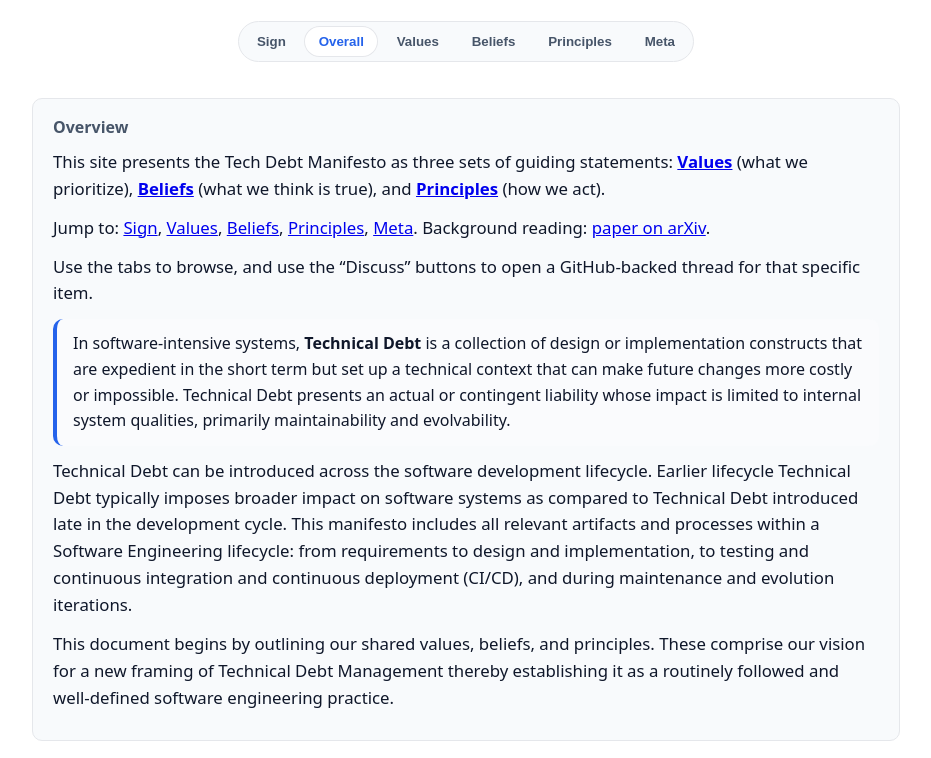
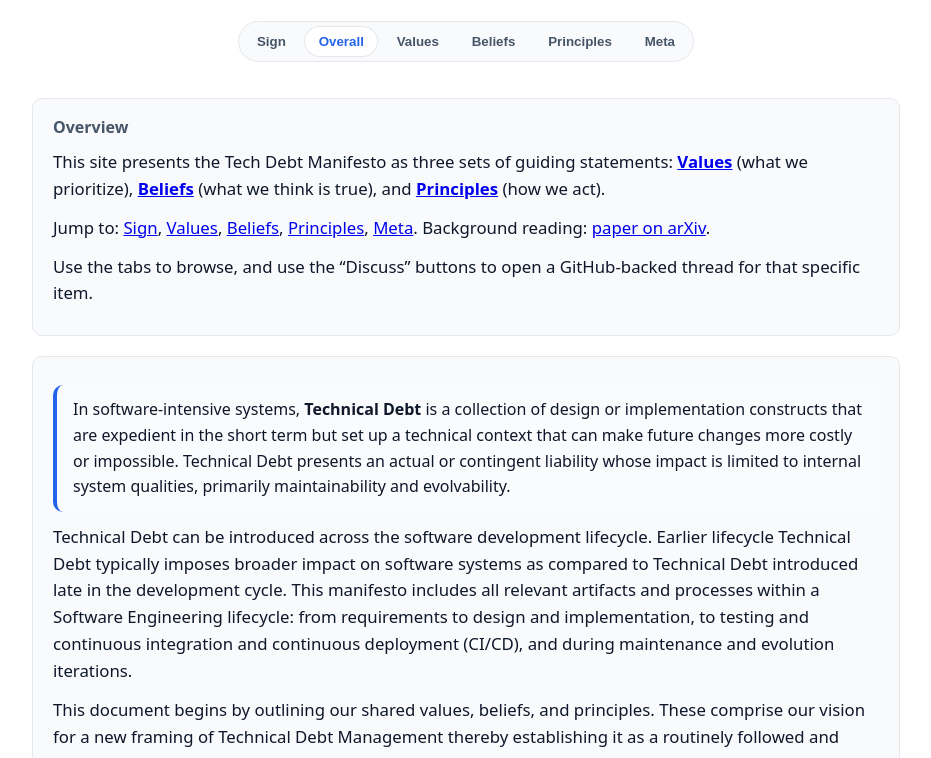
Before and after one commit to TechDebtManifesto/techdebtmanifesto.github.io, a website: page index.html in a window 1280 px wide. Shown: the part 157-915 px from the top of the page, without its empty margins (174-1105 px from the left). Drawn offline with Linux system fonts and the light colour scheme.

Commit message:
add a section for context

```diff
--- a/index.html
+++ b/index.html
@@ -71,6 +71,9 @@
   <p>
     Use the tabs to browse, and use the “Discuss” buttons to open a GitHub-backed thread for that specific item.
   </p>
+ </section>
+
+ <section class="paragraph" data-paragraph="Context">
   <p></p><blockquote>In software-intensive systems, <b>Technical Debt</b> is a collection of design or implementation constructs that are expedient in the short term but set up a technical context that can make future changes more costly or impossible. Technical Debt presents an actual or contingent
 liability whose impact is limited to internal system qualities, primarily maintainability and evolvability.</blockquote><p></p>
   <p>
```
Also changed, not shown: _includes/overview.html (+3 -0 lines).
